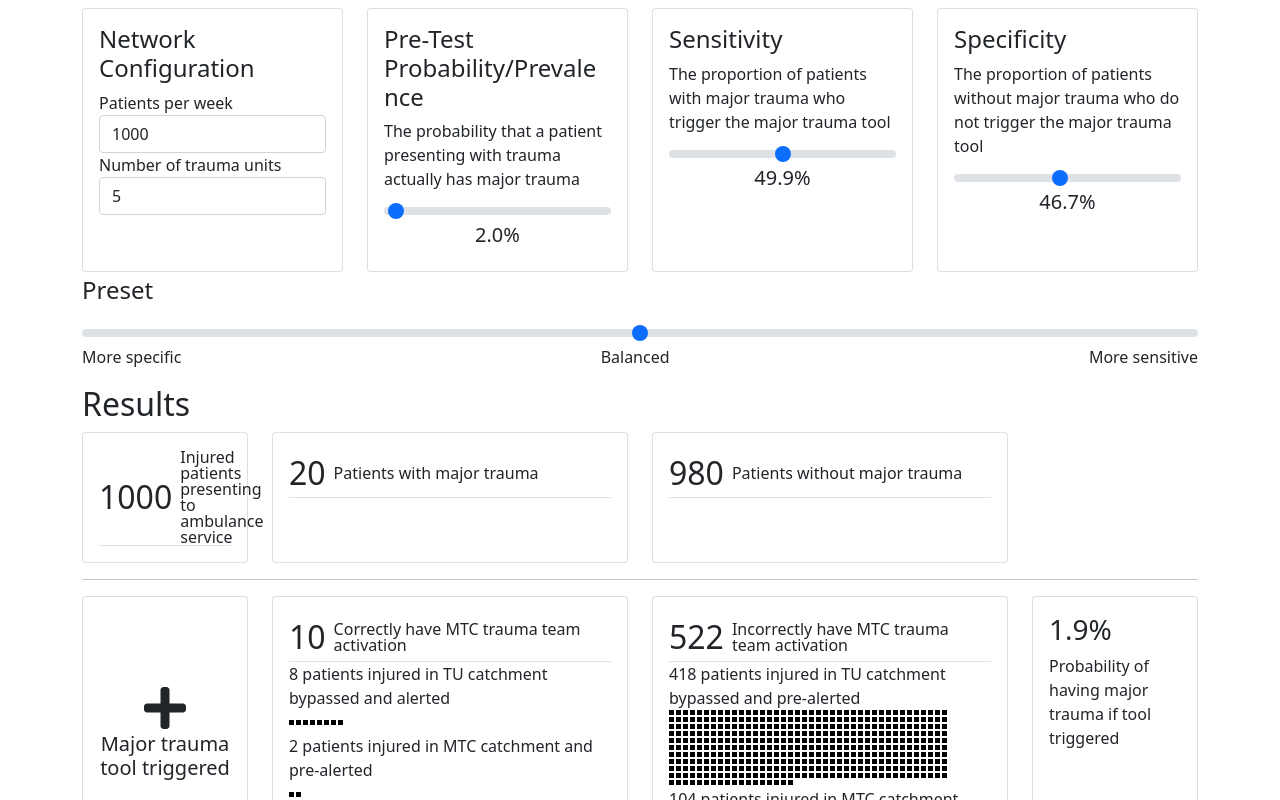
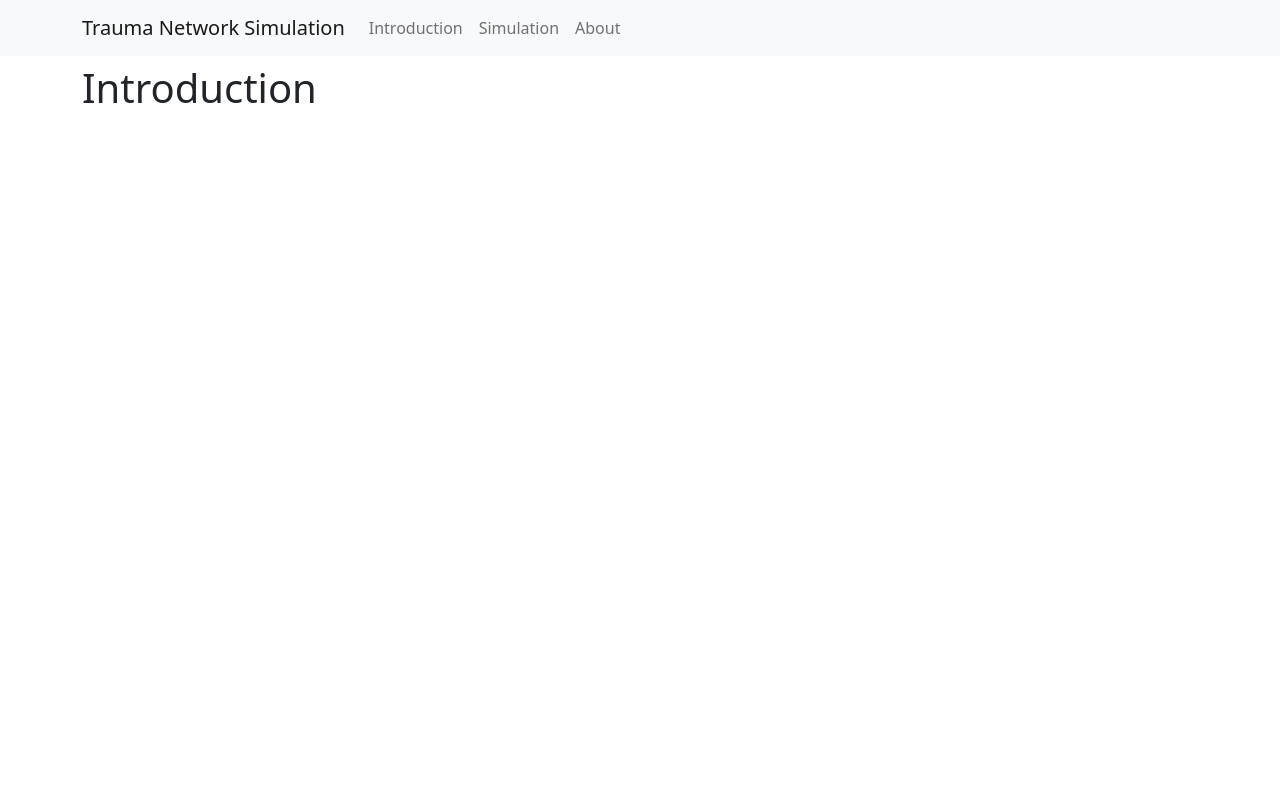
Before and after one commit to bairdj/vis-diag, a Vue app: page / in a window 1280 px wide. Shown: the top 800 px of the page. Built offline with nearby package versions, Linux system fonts and the light colour scheme.

Commit message:
Initial setup of routing and page structure

```diff
--- a/package.json
+++ b/package.json
@@ -14,7 +14,8 @@
     "bootstrap": "^5.1.1",
     "core-js": "^3.6.5",
     "d3": "^7.0.1",
-    "vue": "^3.0.0"
+    "vue": "^3.0.0",
+    "vue-router": "4"
   },
   "devDependencies": {
     "@vue/cli-plugin-babel": "~4.5.0",
--- a/src/App.vue
+++ b/src/App.vue
@@ -1,136 +1,35 @@
 <template>
-  <div class="container mt-2" id="toolContainer">
-    <div class="row">
-      <div class="col-md-3">
-        <div class="card h-100">
-          <div class="card-body">
-            <h4>Network Configuration</h4>
-            <label>Patients per week</label>
-            <input class="form-control" v-model.number="populationN" type="number" min="0">
-            <label>Number of trauma units</label>
-            <input class="form-control" v-model.number="nTu" type="number" min="1" max="10">
-          </div>
-        </div>
-      </div>
-      <div class="col-md-3">
-        <div class="card h-100">
-          <div class="card-body">
-            <h4>Pre-Test Probability/Prevalence</h4>
-            <div>
-              The probability that a patient presenting with trauma actually has major trauma
-            </div>
-            <input v-model.number="eventRate" type="range" min="0" max="1" step="0.005" class="form-range">
-            <h5 class="slide-display">{{ getPercentageDisplay(eventRate) }}</h5>
-          </div>
-        </div>
-      </div>
-      <div class="col-md-3">
-        <div class="card h-100">
-          <div class="card-body">
-            <h4>Sensitivity</h4>
-            <div>
-              The proportion of patients with major trauma who trigger the major trauma tool
-            </div>
-            <input v-model.number="sensitivity" type="range" min="0" max="1" step="0.005" class="form-range">
-            <h5 class="slide-display">{{ getPercentageDisplay(sensitivity) }}</h5>
-          </div>
-        </div>
-      </div>
-      <div class="col-md-3">
-        <div class="card h-100">
-          <div class="card-body">
-            <h4>Specificity</h4>
-            <div>
-              The proportion of patients without major trauma who do not trigger the major trauma tool
-            </div>
-            <input v-model.number="specificity" type="range" min="0" max="1" step="0.005" class="form-range">
-            <h5 class="slide-display">{{ getPercentageDisplay(specificity) }}</h5>
-          </div>
-        </div>
+  <nav class="navbar navbar-expand-lg navbar-light bg-light">
+    <div class="container">
+      <a class="navbar-brand" href="#">Trauma Network Simulation</a>
+      <button class="navbar-toggler" type="button" data-bs-toggle="collapse" data-bs-target="#navbarContent">
+        <span class="navbar-toggler-icon"></span>
+      </button>
+      <div class="collapse navbar-collapse" id="navbarContent">
+        <ul class="navbar-nav me-auto mb-2 mb-lg-0">
+          <li class="nav-item">
+            <router-link class="nav-link" to="/">Introduction</router-link>
+          </li>
+          <li class="nav-item">
+            <router-link class="nav-link" to="/simulation">Simulation</router-link>
+          </li>
+          <li class="nav-item">
+            <router-link class="nav-link" to="/about">About</router-link>
+          </li>
+        </ul>
       </div>
     </div>
-    <div class="mt-1">
-      <h4 class="d-inline-block me-2">Preset</h4>
-      <input min="0"
-             :max="rocFrontier.length - 1"
-             step="1"
-             class="form-range"
-             type="range"
-             v-on:change="updatePreset"
-             v-model="selectedPreset">
-      <div class="d-flex justify-content-between">
-        <span>More specific</span>
-        <span>Balanced</span>
-        <span>More sensitive</span>
-      </div>
-    </div>
-    <h2 class="mt-3">Results</h2>
-    <ResultsTable :sensitivity="sensitivity" :specificity="specificity" :population-n="populationN" :event-rate="eventRate" :nTu="nTu"/>
+  </nav>
+  <div class="container mt-2">
+    <router-view></router-view>
   </div>
-
 </template>
 
 <script>
-import ResultsTable from "./components/ResultsTable";
 
-const rocFrontier = [
-    [0.220954357, 0.954703833],
-    [0.268115942, 0.950408401],
-    [0.374093264, 0.942251031],
-    [0.44524795, 0.93812025],
-    [0.495876289, 0.884862653],
-    [0.498504487, 0.467105897],
-    [0.613729508, 0.839308599],
-    [0.726347915, 0.74229203],
-    [0.751780264, 0.741710297],
-    [0.852442672, 0.267226891],
-    [0.893037336, 0.252]
-];
 
-export default {
-  name: 'App',
-  data() {
-    return {
-      eventRate: 0.02,
-      sensitivity: null,
-      specificity: null,
-      selectedPreset: 5,
-      populationN: 1000,
-      nTu: 5
-    }
-  },
-  methods: {
-    getPercentageDisplay: val => (val * 100.0).toFixed(1) + "%",
-    setPreset(sens, spec) {
-      this.sensitivity = sens;
-      this.specificity = spec;
-    },
-    updatePreset() {
-      const selected = this.rocFrontier[this.selectedPreset];
-      this.sensitivity = selected[0];
-      this.specificity = selected[1];
-    }
-  },
-  computed: {
-    rocFrontier: () => rocFrontier
-  },
-  components: {
-    ResultsTable
-  },
-  mounted() {
-    this.updatePreset();
-  }
-}
 </script>
 
 <style>
-input[type="range"] {
-  width: 100%;
-  display: block;
-  margin-top: 0.5em;
-}
 
-.slide-display {
-  text-align: center;
-}
 </style>
--- /dev/null
+++ b/src/components/About.vue
@@ -0,0 +1,15 @@
+<template>
+  <div>
+    <h1>About</h1>
+  </div>
+</template>
+
+<script>
+export default {
+  name: "About"
+}
+</script>
+
+<style scoped>
+
+</style>
--- /dev/null
+++ b/src/components/Introduction.vue
@@ -0,0 +1,15 @@
+<template>
+  <div>
+    <h1>Introduction</h1>
+  </div>
+</template>
+
+<script>
+export default {
+  name: "Introduction"
+}
+</script>
+
+<style scoped>
+
+</style>
--- /dev/null
+++ b/src/components/Simulation.vue
@@ -0,0 +1,133 @@
+<template>
+    <div class="row">
+      <div class="col-md-3">
+        <div class="card h-100">
+          <div class="card-body">
+            <h4>Network Configuration</h4>
+            <label>Patients per week</label>
+            <input class="form-control" v-model.number="populationN" type="number" min="0">
+            <label>Number of trauma units</label>
+            <input class="form-control" v-model.number="nTu" type="number" min="1" max="10">
+          </div>
+        </div>
+      </div>
+      <div class="col-md-3">
+        <div class="card h-100">
+          <div class="card-body">
+            <h4>Pre-Test Probability/Prevalence</h4>
+            <div>
+              The probability that a patient presenting with trauma actually has major trauma
+            </div>
+            <input v-model.number="eventRate" type="range" min="0" max="1" step="0.005" class="form-range">
+            <h5 class="slide-display">{{ getPercentageDisplay(eventRate) }}</h5>
+          </div>
+        </div>
+      </div>
+      <div class="col-md-3">
+        <div class="card h-100">
+          <div class="card-body">
+            <h4>Sensitivity</h4>
+            <div>
+              The proportion of patients with major trauma who trigger the major trauma tool
+            </div>
+            <input v-model.number="sensitivity" type="range" min="0" max="1" step="0.005" class="form-range">
+            <h5 class="slide-display">{{ getPercentageDisplay(sensitivity) }}</h5>
+          </div>
+        </div>
+      </div>
+      <div class="col-md-3">
+        <div class="card h-100">
+          <div class="card-body">
+            <h4>Specificity</h4>
+            <div>
+              The proportion of patients without major trauma who do not trigger the major trauma tool
+            </div>
+            <input v-model.number="specificity" type="range" min="0" max="1" step="0.005" class="form-range">
+            <h5 class="slide-display">{{ getPercentageDisplay(specificity) }}</h5>
+          </div>
+        </div>
+      </div>
+    </div>
+    <div class="mt-1">
+      <h4 class="d-inline-block me-2">Preset</h4>
+      <input min="0"
+             :max="rocFrontier.length - 1"
+             step="1"
+             class="form-range"
+             type="range"
+             v-on:change="updatePreset"
+             v-model="selectedPreset">
+      <div class="d-flex justify-content-between">
+        <span>More specific</span>
+        <span>Balanced</span>
+        <span>More sensitive</span>
+      </div>
+    </div>
+    <h2 class="mt-3">Results</h2>
+    <ResultsTable :sensitivity="sensitivity" :specificity="specificity" :population-n="populationN" :event-rate="eventRate" :nTu="nTu"/>
+</template>
+
+<script>
+import ResultsTable from "./ResultsTable";
+
+const rocFrontier = [
+  [0.220954357, 0.954703833],
+  [0.268115942, 0.950408401],
+  [0.374093264, 0.942251031],
+  [0.44524795, 0.93812025],
+  [0.495876289, 0.884862653],
+  [0.498504487, 0.467105897],
+  [0.613729508, 0.839308599],
+  [0.726347915, 0.74229203],
+  [0.751780264, 0.741710297],
+  [0.852442672, 0.267226891],
+  [0.893037336, 0.252]
+];
+
+export default {
+  name: 'Simulation',
+  data() {
+    return {
+      eventRate: 0.02,
+      sensitivity: null,
+      specificity: null,
+      selectedPreset: 5,
+      populationN: 1000,
+      nTu: 5
+    }
+  },
+  methods: {
+    getPercentageDisplay: val => (val * 100.0).toFixed(1) + "%",
+    setPreset(sens, spec) {
+      this.sensitivity = sens;
+      this.specificity = spec;
+    },
+    updatePreset() {
+      const selected = this.rocFrontier[this.selectedPreset];
+      this.sensitivity = selected[0];
+      this.specificity = selected[1];
+    }
+  },
+  computed: {
+    rocFrontier: () => rocFrontier
+  },
+  components: {
+    ResultsTable
+  },
+  mounted() {
+    this.updatePreset();
+  }
+}
+</script>
+
+<style>
+input[type="range"] {
+  width: 100%;
+  display: block;
+  margin-top: 0.5em;
+}
+
+.slide-display {
+  text-align: center;
+}
+</style>
```
Also changed, not shown: src/main.js (+23 -1 lines), 1 other file (tests, documents, lock files or other folders).
